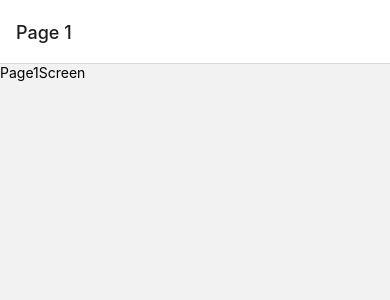
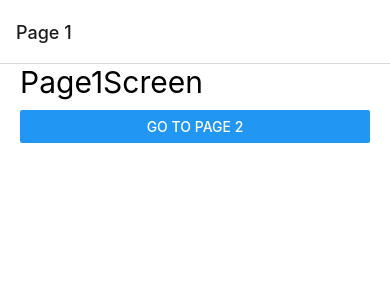
Before and after one commit to FranCarn/nativeNav, a React Native app: screen / in a window 390 px wide. Shown: the top 300 px of the page. Built offline with nearby package versions, Linux system fonts and the light colour scheme.

Commit message:
styles on stack ready

```diff
--- a/src/router/StackNavigator.tsx
+++ b/src/router/StackNavigator.tsx
@@ -5,10 +5,31 @@ const Stack = createStackNavigator();
 
 export const StackNavigator = () => {
   return (
-    <Stack.Navigator>
-      <Stack.Screen name="Page 1" component={Page1Screen} />
-      <Stack.Screen name="Page 2" component={Page2Screen} />
-      <Stack.Screen name="Page 3" component={Page3Screen} />
+    <Stack.Navigator
+      screenOptions={{
+        headerStyle: {
+          elevation: 0,
+          shadowColor: 'transparent',
+        },
+        cardStyle: {
+          backgroundColor: '#fff',
+        },
+      }}>
+      <Stack.Screen
+        name="Page 1"
+        options={{title: 'Page 1'}}
+        component={Page1Screen}
+      />
+      <Stack.Screen
+        name="Page 2"
+        options={{title: 'Page 2'}}
+        component={Page2Screen}
+      />
+      <Stack.Screen
+        name="Page 3"
+        options={{title: 'Page 3'}}
+        component={Page3Screen}
+      />
     </Stack.Navigator>
   );
 };
--- a/src/screens/Page1Screen.tsx
+++ b/src/screens/Page1Screen.tsx
@@ -1,10 +1,18 @@
+import {StackScreenProps} from '@react-navigation/stack';
 import React from 'react';
-import {View, Text} from 'react-native';
+import {View, Text, Button} from 'react-native';
+import {styles} from '../theme/appTheme';
 
-export const Page1Screen = () => {
+interface Props extends StackScreenProps<any, any> {}
+
+export const Page1Screen = ({navigation}: Props) => {
   return (
-    <View>
-      <Text>Page1Screen</Text>
+    <View style={styles.globalMargin}>
+      <Text style={styles.title}>Page1Screen</Text>
+      <Button
+        title="Go to page 2"
+        onPress={() => navigation.navigate('Page 2')}
+      />
     </View>
   );
 };
--- a/src/screens/Page2Screen.tsx
+++ b/src/screens/Page2Screen.tsx
@@ -1,10 +1,26 @@
-import React from 'react';
-import {View, Text} from 'react-native';
+import React, {useEffect} from 'react';
+import {View, Text, Button} from 'react-native';
+import {styles} from '../theme/appTheme';
+import {useNavigation} from '@react-navigation/native';
 
 export const Page2Screen = () => {
+  const navigation = useNavigation();
+
+  useEffect(() => {
+    navigation.setOptions({
+      title: 'Back',
+      headerBackTitle: 'Back',
+    });
+  }, []);
+
   return (
-    <View>
-      <Text>Page2Screen</Text>
+    <View style={styles.globalMargin}>
+      <Text style={styles.title}>Page2Screen</Text>
+      <Button title="Return" onPress={() => navigation.navigate('Page 2')} />
+      <Button
+        title="Go to page 3"
+        onPress={() => navigation.navigate('Page 3')}
+      />
     </View>
   );
 };
--- a/src/screens/Page3Screen.tsx
+++ b/src/screens/Page3Screen.tsx
@@ -1,10 +1,15 @@
+import {StackScreenProps} from '@react-navigation/stack';
 import React from 'react';
-import {View, Text} from 'react-native';
+import {View, Text, Button} from 'react-native';
+import {styles} from '../theme/appTheme';
+interface Props extends StackScreenProps<any, any> {}
 
-export const Page3Screen = () => {
+export const Page3Screen = ({navigation}: Props) => {
   return (
-    <View>
-      <Text>Page3Screen</Text>
+    <View style={styles.globalMargin}>
+      <Text style={styles.title}>Page3Screen</Text>
+      <Button title="Go back" onPress={() => navigation.pop()} />
+      <Button title="Go Home" onPress={() => navigation.popToTop()} />
     </View>
   );
 };
--- /dev/null
+++ b/src/theme/appTheme.tsx
@@ -0,0 +1,6 @@
+import {StyleSheet} from 'react-native';
+
+export const styles = StyleSheet.create({
+  globalMargin: {marginHorizontal: 20},
+  title: {fontSize: 30, marginBottom: 10, color: '#000'},
+});
```
Also changed, not shown: 1 other file (tests, documents, lock files or other folders).
